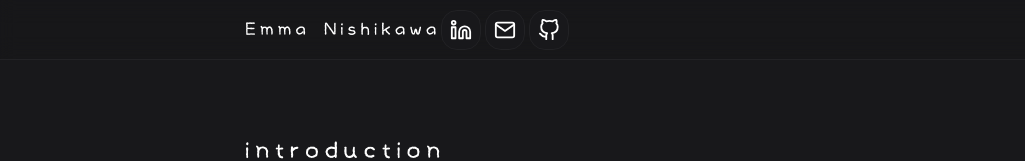
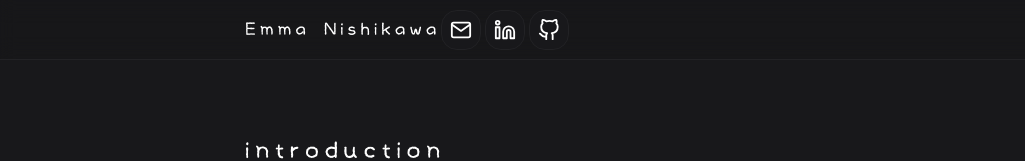
Before and after one commit to emmanishikawa/emmanishikawa.github.io, a React (Vite) app in the folder emmanishikawa/: page / in a window 1280 px wide. Shown: the top 161 px of the page, without its empty margins (10-1035 px from the left). Built offline with nearby package versions, Linux system fonts and the light colour scheme.

Commit message:
change cursor to pointer for buttons

```diff
--- a/emmanishikawa/src/components/Links.ts
+++ b/emmanishikawa/src/components/Links.ts
@@ -1,13 +1,13 @@
 export default [
+    {
+        name: "mail",
+        url: "mailto:enishikawa@ucsd.edu",
+        svg_url: "/emmanishikawa/icons/mail.svg",
+    },
     {
         name: "linkden",
         url: "https://www.linkedin.com/in/emmanishikawa/",
         svg_url: "/emmanishikawa/icons/linkedin.svg",
-    },
-    {
-        name: "mail",
-        url: "mailto:enishikawa@ucsd.edu",
-        svg_url: "/emmanishikawa/icons/mail.svg",
     },
     {
         name: "github",
--- a/emmanishikawa/src/components/MusicPlayer.tsx
+++ b/emmanishikawa/src/components/MusicPlayer.tsx
@@ -37,8 +37,8 @@ export default function MusicPlayer() {
                     <div className="text-[12px] px-2 text-mygray-500">{songs[count].artist}</div>
                 </div>
                 <div className="flex flex-row items-center justify-center">
-                    <button className="flex h-10 w-10 mr-1 items-center justify-center bg-main rounded-2xl border-[1.5px] border-blue-border" onClick={handlePlay}><img src={play ? pauseIcon : playIcon}/></button>
-                    <button className="flex h-10 w-10 mr-1 items-center justify-center bg-main rounded-2xl border-[1.5px] border-blue-border" onClick={()=>{
+                    <button className="flex h-10 w-10 mr-1 items-center justify-center bg-main rounded-2xl border-[1.5px] border-blue-border cursor-pointer" onClick={handlePlay}><img src={play ? pauseIcon : playIcon}/></button>
+                    <button className="flex h-10 w-10 mr-1 items-center justify-center bg-main rounded-2xl border-[1.5px] border-blue-border cursor-pointer" onClick={()=>{
                         setCount(prevCount => (prevCount + 1) % 5);
                         if(play) {handlePlay()};
                     }}><img src={skipIcon}/></button>
--- a/emmanishikawa/src/components/NavButton.tsx
+++ b/emmanishikawa/src/components/NavButton.tsx
@@ -4,7 +4,7 @@ export default function NavButton(){
     return (
         <>
             {links.map((link) => (
-                <button className="flex h-10 w-10 mr-1 p-2 items-center justify-center bg-main rounded-2xl border-[1.5px] border-blue-border" type="button"
+                <button className="flex h-10 w-10 mr-1 p-2 items-center justify-center bg-main rounded-2xl border-[1.5px] border-blue-border cursor-pointer" type="button"
                     onClick={() => {
                         window.open(link.url, '_blank');
                         }}>
```
